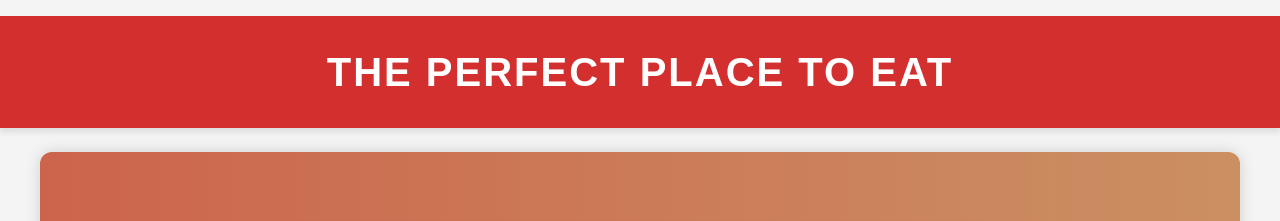
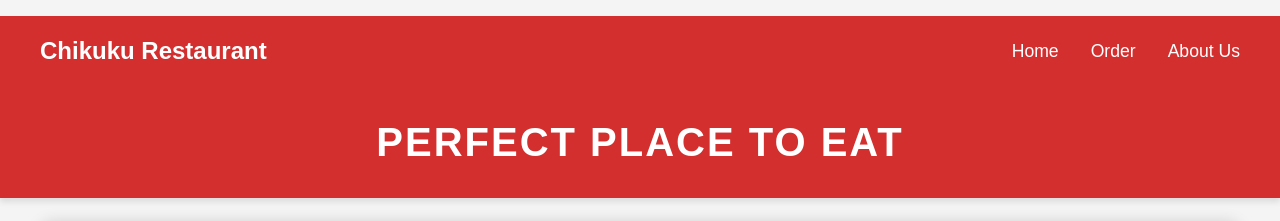
Before and after one commit to JKUAT-Inspire-Youth-In-STEM/restaurant-landing-page, a plain HTML site: page index.html in a window 1280 px wide. Shown: the top 221 px of the page. Drawn offline with Linux system fonts and the light colour scheme.

Commit message:
adding multi page

```diff
--- a/index.html
+++ b/index.html
@@ -7,8 +7,18 @@
     <title>Chikuku Restaurant</title>
 </head>
 <body>
+    <nav class="navbar">
+        <div class="nav-container">
+            <a href="./" class="nav-brand">Chikuku Restaurant</a>
+            <ul class="nav-links">
+                <li><a href="./index.html">Home</a></li>
+                <li><a href="./order.html">Order</a></li>
+                <li><a href="./about-us.html">About Us</a></li>
+            </ul>
+        </div>
+    </nav>
     <header>
-        The Perfect Place to Eat
+        Perfect Place to Eat
     </header>
     <div class="hero">
         <!-- Embedd a youtube video -->
--- a/styles.css
+++ b/styles.css
@@ -175,3 +175,36 @@ header {
 .reservation button:hover {
     background-color: #b71c1c;
 }
+.navbar{
+    background-color: #d32f2f;
+    padding: 1rem;
+    position: sticky;
+    top: 0;
+    z-index: 20;
+}
+.nav-container{
+    max-width: 1200px;
+    margin: 0 auto;
+    display: flex;
+    justify-content: space-between;
+    align-items: center;
+}
+.nav-brand{
+    color: white;
+    text-decoration: none;
+    font-size: 1.5rem;
+    font-weight: bold;
+}
+.nav-links{
+    list-style: none;
+    display: flex;
+    gap: 2rem;
+}
+.nav-links li a{
+    color: white;
+    text-decoration: none;
+    font-size: 1.1rem;
+}
+.nav-links li a:hover{
+    color: #feb47b;
+}
```
Also changed, not shown: about-us.html (added, +11 -0 lines), order.html (added, +24 -0 lines).
